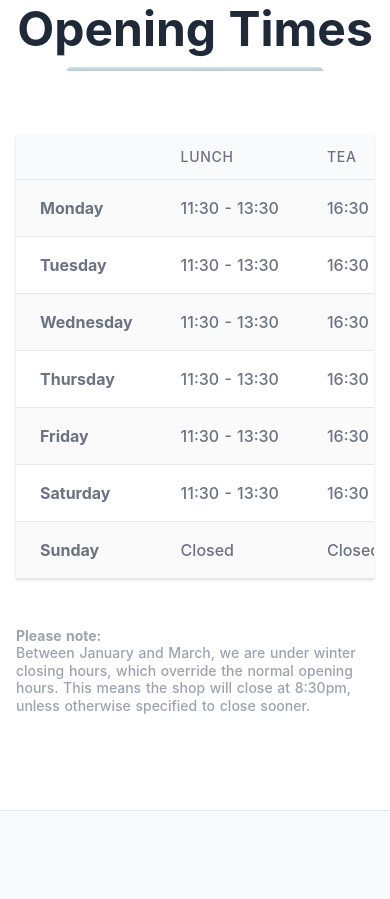
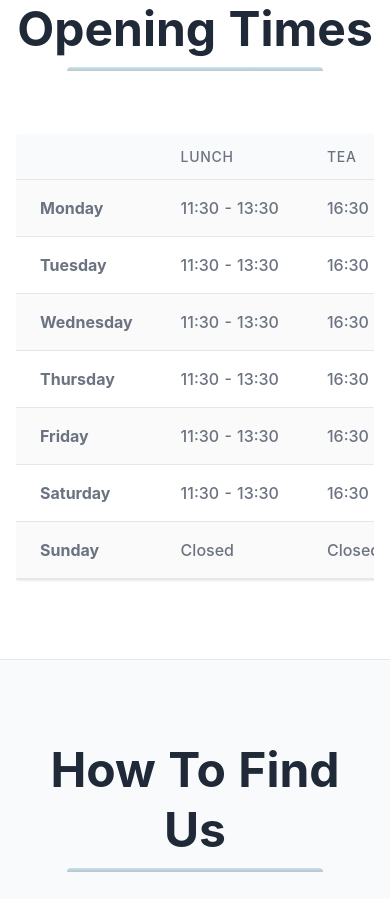
Before and after one commit to othyn/weltonchippy.uk, a Nuxt app: page / in a window 390 px wide. Shown: the part 780-1679 px from the top of the page. Built offline with nearby package versions, Linux system fonts and the light colour scheme.

Commit message:
Fix opening times table being responsive, also removing the winter opening times notice as its no longer required

```diff
--- a/components/sections/OpeningTimes.vue
+++ b/components/sections/OpeningTimes.vue
@@ -1,6 +1,11 @@
 <template>
   <CoreContentBlock title="Opening Times">
-    <div class="shadow overflow-hidden border-b border-gray-200 sm:rounded-lg">
+    <div class="flex flex-col">
+      <div class="-my-2 overflow-x-auto sm:-mx-6 lg:-mx-8">
+        <div class="py-2 align-middle inline-block min-w-full sm:px-6 lg:px-8">
+          <div
+            class="shadow overflow-hidden border-b border-gray-200 sm:rounded-lg"
+          >
             <table class="min-w-full divide-y divide-gray-200">
               <thead class="bg-gray-50">
                 <tr>
@@ -46,13 +51,9 @@
               </tbody>
             </table>
           </div>
-
-    <p class="w-full my-12 text-sm font-medium leading-tight text-gray-400">
-      <span class="font-bold">Please note:</span><br />Between January and
-      March, we are under winter closing hours, which override the normal
-      opening hours. This means the shop will close at 8:30pm, unless otherwise
-      specified to close sooner.
-    </p>
+        </div>
+      </div>
+    </div>
   </CoreContentBlock>
 </template>
 
```
Also changed, not shown: 1 other file (tests, documents, lock files or other folders). Lines whose indentation alone changed are shown as unchanged.
